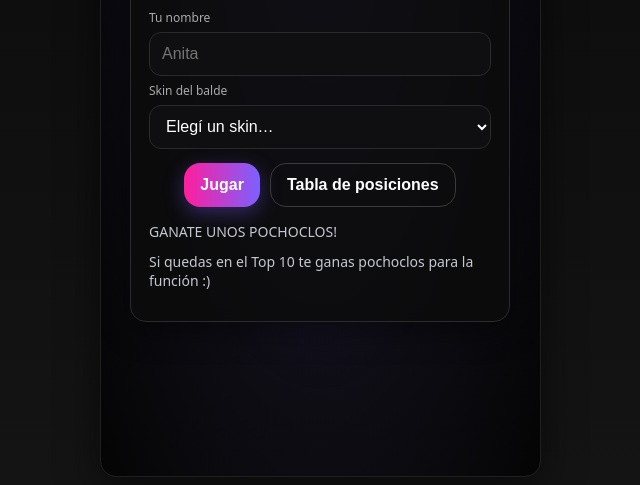
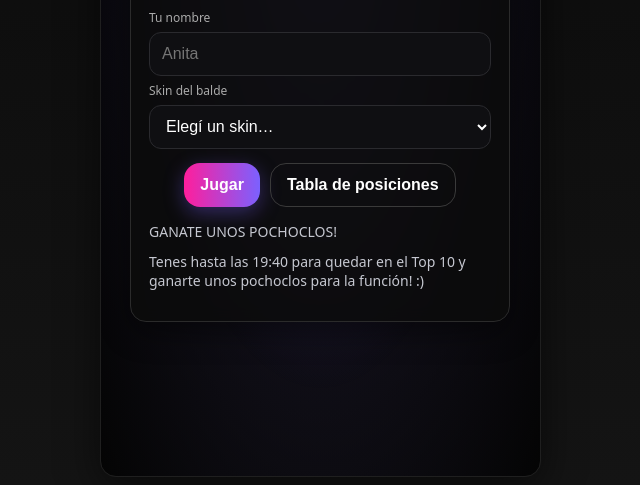
Before and after one commit to GB-Films/Agarra-Pochoclos, a plain HTML site: page index.html in a window 1280 px wide. Shown: the part 315-800 px from the top of the page, without its empty margins (320-960 px from the left). Drawn offline with Linux system fonts and the light colour scheme.

Commit message:
Update index.html

```diff
--- a/index.html
+++ b/index.html
@@ -49,7 +49,7 @@
           </div>
 
           <p class="small"> GANATE UNOS POCHOCLOS! </p>
-          <p class="small"> Si quedas en el Top 10 te ganas pochoclos para la función :) </p>
+          <p class="small"> Tenes hasta las 19:40 para quedar en el Top 10 y ganarte unos pochoclos para la función! :) </p>
         </div>
       </div>
 
```
